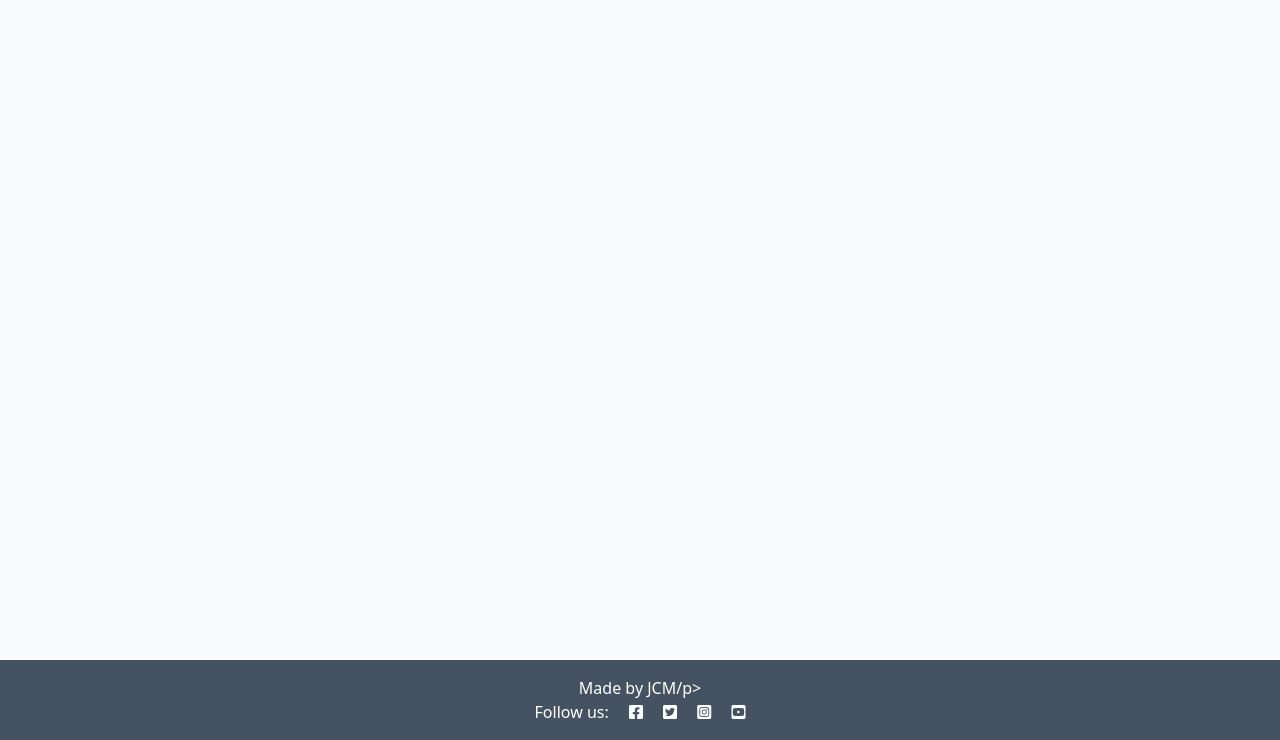
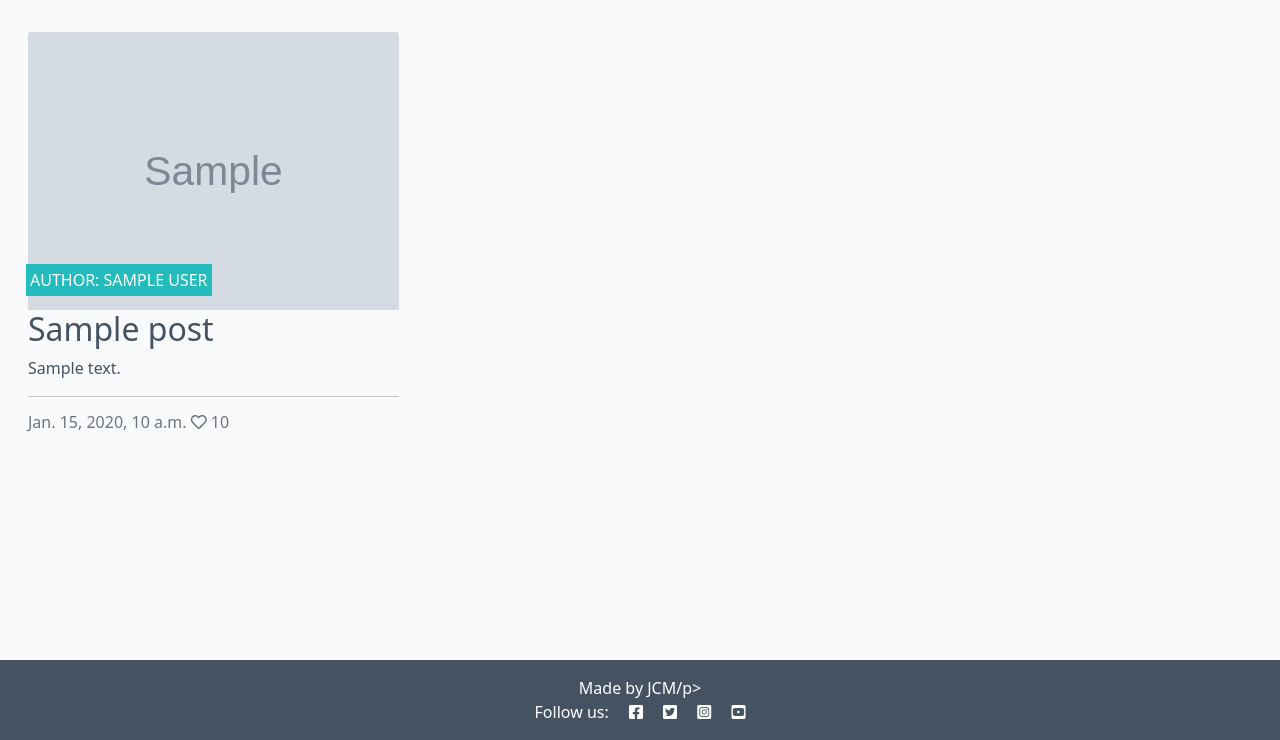
Before and after one commit to JamieCollins/django-project, a Django app: template templates/index.html in a window 1280 px wide. Shown: the part 60-800 px from the top of the page. Run offline with Django 3.2, Linux system fonts and the light colour scheme; the template is opened without the code that fills it: most values are stand-ins (such as "Sample title", 1, 10 or a date in 2020); grey boxes marked "Sample" are stand-in pictures.

Commit message:
Add initial view and templates

```diff
--- a/django_social/urls.py
+++ b/django_social/urls.py
@@ -19,4 +19,5 @@ from django.urls import path, include
 urlpatterns = [
     path('admin/', admin.site.urls),
     path('summernote/', include('django_summernote.urls')),
+    path('', include('social.urls'), name='social_urls'),
 ]
--- a/social/views.py
+++ b/social/views.py
@@ -7,4 +7,4 @@ class PostList(generic.ListView):
     model = Post
     queryset = Post.objects.filter(status=1).order_by("-created_on")
     template_name = "index.html"
-    paginate_by = 10
+    paginate_by = 6
--- a/templates/index.html
+++ b/templates/index.html
@@ -5,14 +5,55 @@
 <div class="container-fluid">
     <div class="row">
 
-        <!-- Social Media Entries Column -->
+        <!-- Entries Column -->
         <div class="col-12 mt-3 left">
             <div class="row">
+                {% for post in post_list %}
+                <div class="col-md-4">
+                    <div class="card mb-4">
+                        <div class="card-body">
+                            <div class="image-container">
+                                {% if "placeholder" in post.featured_image.url %}
+                                <img class="card-img-top"
+                                    src="">
+                                {% else %}
+                                <img class="card-img-top" src=" {{ post.featured_image.url }}">
+                                {% endif %}
+                                <div class="image-flash">
+                                    <p class="author">Author: {{ post.author }}</p>
+                                </div>
+                            </div>
+                            <a href="{% url 'post_detail' post.slug  %}" class="post-link">
+                                <h2 class="card-title">{{ post.title }}</h2>
+                                <p class="card-text">{{ post.excerpt }}</p>
+                            </a>
+                            <hr />
+                            <p class="card-text text-muted h6">{{ post.created_on}} <i class="far fa-heart"></i>
+                                {{ post.number_of_likes }}</p>
+                        </div>
+                    </div>
+                </div>
+                {% if forloop.counter|divisibleby:3 %}
+            </div>
+            <div class="row">
+                {% endif %}
+                {% endfor %}
 
             </div>
         </div>
     </div>
+    {% if is_paginated %}
+    <nav aria-label="Page navigation">
+        <ul class="pagination justify-content-center">
+            {% if page_obj.has_previous %}
+            <li><a href="?page={{ page_obj.previous_page_number }}" class="page-link">&laquo; PREV </a></li>
+            {% endif %}
+            {% if page_obj.has_next %}
+            <li><a href="?page={{ page_obj.next_page_number }}" class="page-link"> NEXT &raquo;</a></li>
 
+            {% endif %}
+        </ul>
+    </nav>
+    {% endif %}
 </div>
-
 {%endblock%}
```
Also changed, not shown: social/urls.py (added, +7 -0 lines).
